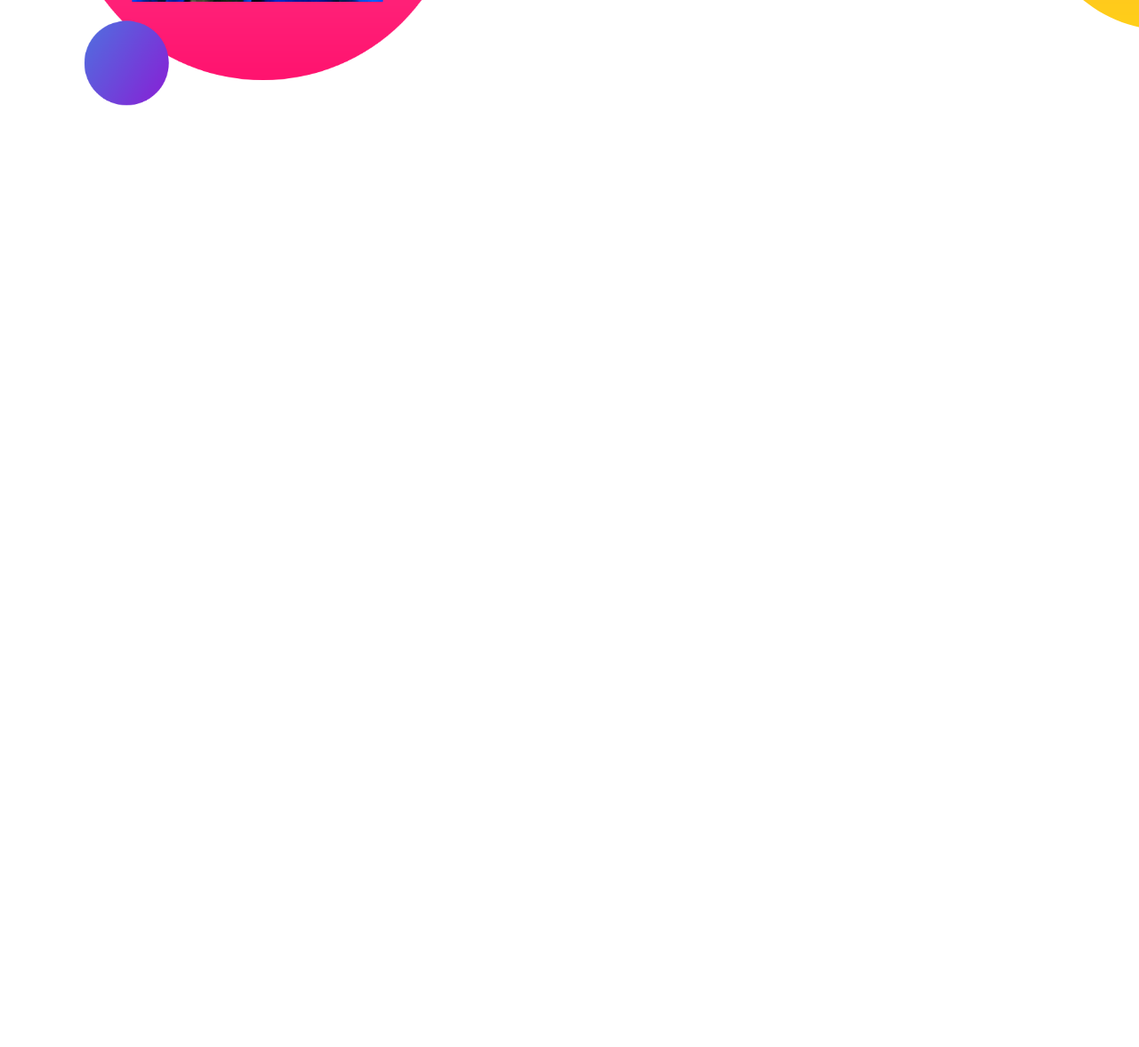
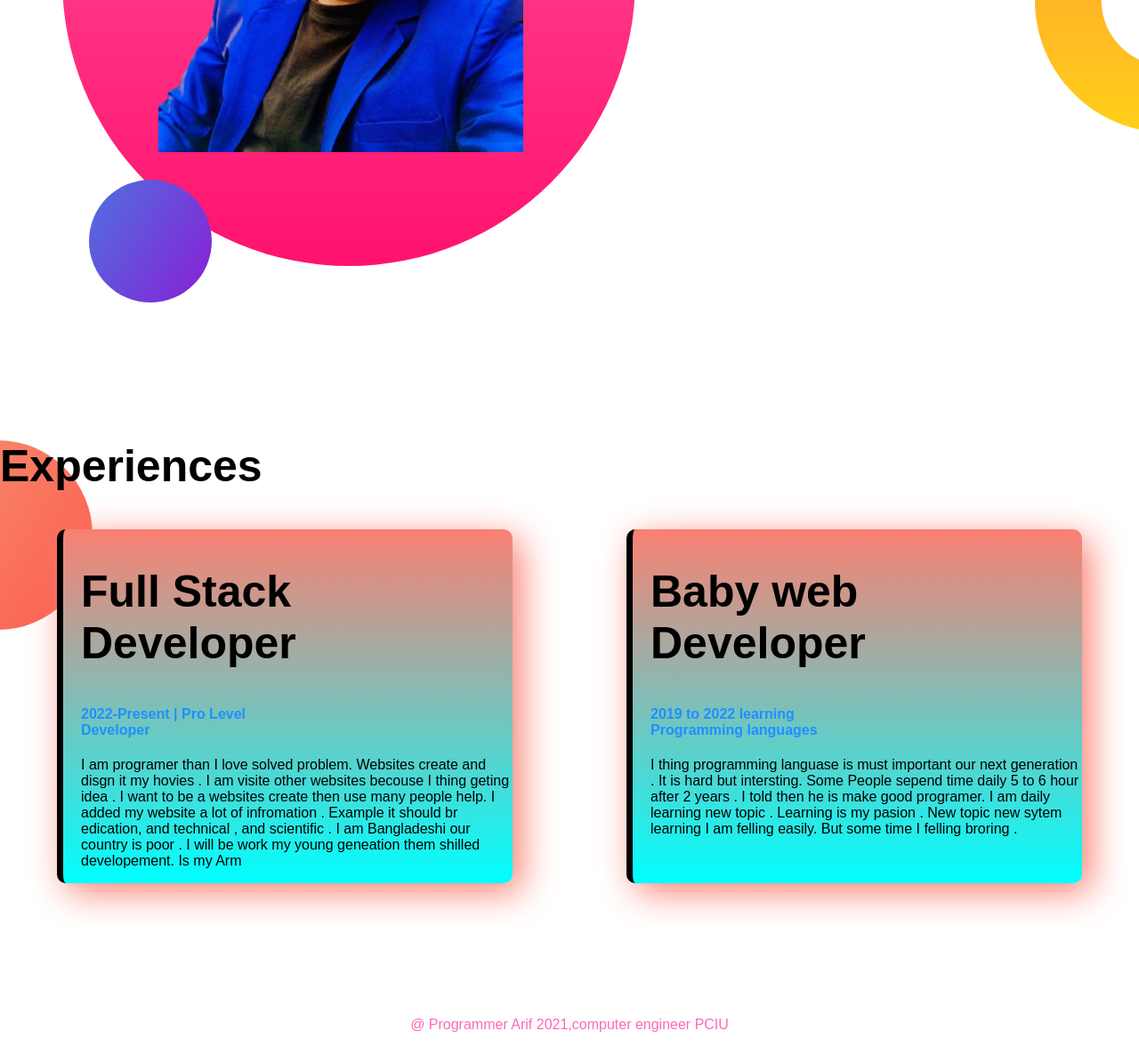
Before and after one commit to Arif-miad/developer-portfilio, a plain HTML site: page index.html in a window 1280 px wide. Shown: the part 999-2176 px from the top of the page at 89% size. Before the commit the page ends 1272 px from the top, so only its background shows below. Drawn offline with Linux system fonts and the light colour scheme.

Commit message:
My portfolio show

```diff
--- a/index.html
+++ b/index.html
@@ -14,7 +14,7 @@
 
 <body>
 
-    <section class="meto">
+    <section class="meto flexible-container  ">
         <div class="half-width">
             <h1> Wellcome to </h1>
             <h1> <span class="orange-color"> Programmer Family </span> World</h1>
@@ -34,12 +34,12 @@
         </div>
 
     </section>
-    <section class="dream-big">
+    <section class="dream-big   flexible-container ">
         <div class="half-width">
             <img src="images/yu.png" alt="">
 
         </div>
-        <div class="half-width">
+        <div class="halft- width">
             <h1> Dream Big</h1>
             <h3> want to be world Class software engineer</h3>
             <p>I am student of Computer Sciencse engineer . Then program is my favarit subject . Program is our heart ,
@@ -48,12 +48,38 @@
                 felling painful cause my object orineded sir i call a database applicatioon developement but I am not do
                 succesful done so . But not problen i can do it . some day spend time then solvred this problem
                 Inshalla.</p>
-                <a  class="link-button" target="_blank" href="">DOWNLOAD RESUME</a>
+            <a class="link-button" target="_blank" href="">DOWNLOAD RESUME</a>
 
 
         </div>
 
     </section>
+    <section class="experience-area">
+        <h1>Experiences</h1>
+        <div class="flexible-container">
+        <div class="wte">
+            <h1> Full Stack Developer</h1>
+            <h4 class="dste"> 2022-Present | Pro Level Developer</h4>
+            <p > I am programer than I love solved problem. Websites create and disgn it my hovies . I am visite other
+                websites becouse I thing geting idea . I want to be a websites create then use many people help. I added
+                my website a lot of infromation . Example it should br edication, and technical , and scientific . I am
+                Bangladeshi our country is poor . I will be work my young geneation them shilled developement. Is my Arm
+            </p>
+           </div>
+        <div class="wte">
+            <h1> Baby web Developer</h1>
+            <h4 class="dste">2019 to 2022 learning Programming languages</h4>
+            <p> I thing programming languase is must important our next generation . It is hard but intersting. Some
+                People sepend time daily 5 to 6 hour after 2 years . I told then he is make good programer. I am daily
+                learning new topic . Learning is my pasion . New topic new sytem learning I am felling easily. But some
+                time I felling broring .</p>
+
+        </div>
+        </div>
+    </section>
+    <footer>
+        <p class="engineer">@ Programmer Arif 2021,computer engineer PCIU</p>
+    </footer>
 </body>
 
 </html>
--- a/style.css
+++ b/style.css
@@ -8,16 +8,18 @@ h1{
 .orange-color{
     color: aqua;
 }
-section{
+.flexible-container{
     display: flex;
     margin-bottom: 150px;
 }
 .half-width{
     width: 50%;
-    padding-left: 2%;
+    padding-left: 5;
 }
-.half-width img{
-    width: 80%;
+.halft-width img{
+     width: 80%;
+     padding-right: 10%;
+
 }
 .link-button{
     text-decoration: none;
@@ -26,6 +28,7 @@ section{
     padding: 10px 40px;
 }
 .meto{
+
     background-image: url(images/top-banner.png);
     background-repeat: no-repeat;
 }
@@ -34,3 +37,27 @@ background-image: url(images/dream-bg.png);
 background-repeat: no-repeat;
 background-position: right;
 }
+.dste{
+    color: dodgerblue;
+    width: 50%;
+}
+.wte{
+   width: 40%;
+   margin-left: 5%;
+   margin-right: 5%;
+   padding-left: 20px;
+   border-radius: 10px;
+    box-shadow: 10px 10px 40px salmon;
+    background-image: linear-gradient(salmon,cyan);
+    border-image-slice: 1;
+    border-left : 7px solid;
+}
+
+.experience-area{
+    background-image: url(images/exp-bg.png);
+    background-repeat: no-repeat;
+}
+.engineer{
+    color: hotpink;
+    text-align: center;
+}
```
